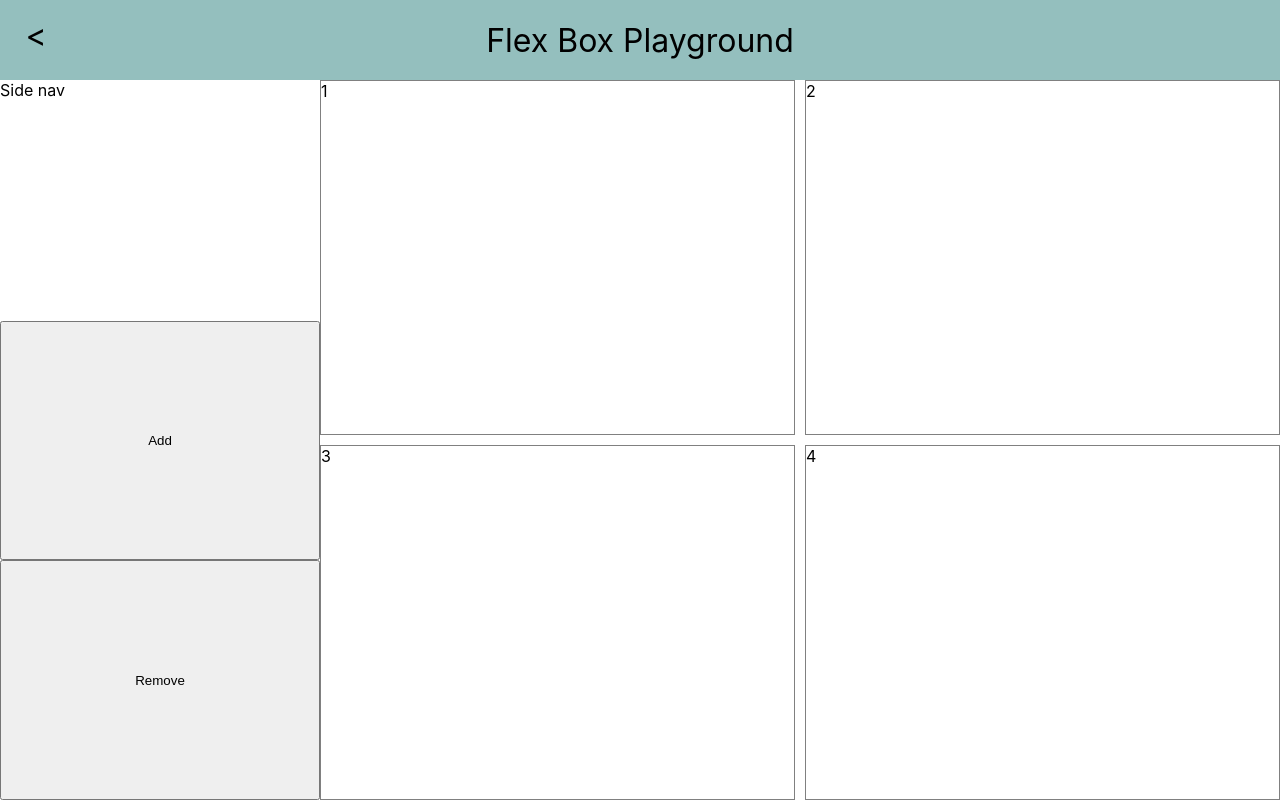
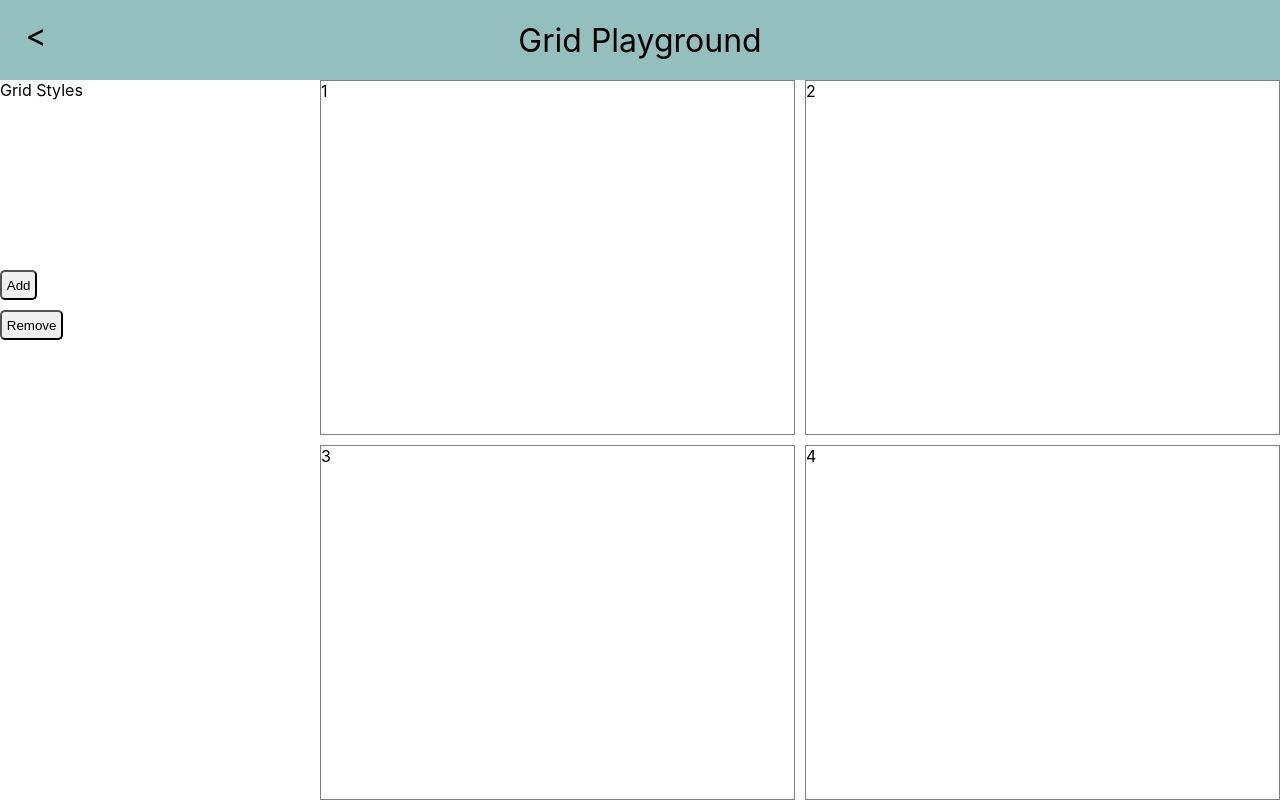
Before and after one commit to timbiles/flex-box, a React (Create React App) app: page / in a window 1280 px wide. Built offline with nearby package versions, Linux system fonts and the light colour scheme.

Commit message:
random changes

```diff
--- a/src/App.js
+++ b/src/App.js
@@ -9,7 +9,7 @@ import './App.scss';
 class App extends Component {
   state = {
     flex: false,
-    title: 'Flex Box Playground'
+    title: 'Grid Playground'
   };
   render() {
     const { flex, title } = this.state;
--- a/src/Components/grid.js
+++ b/src/Components/grid.js
@@ -1,5 +1,6 @@
 import React, { Component } from 'react';
 import { Grid, SideNav, Main, Cont } from '../styles/gridStyles';
+import {Btn} from '../styles/flex';
 
 class grid extends Component {
     state = {
@@ -23,9 +24,9 @@ class grid extends Component {
       <>
         <Grid>
           <SideNav>
-              Side nav
-            <button onClick={() => this.setState({number: number + 1})}>Add</button>
-            <button onClick={() => this.setState({number: number -1})}>Remove</button>
+              Grid Styles
+            <Btn grid onClick={() => this.setState({number: number + 1})}>Add</Btn>
+            <Btn grid onClick={() => this.setState({number: number -1})}>Remove</Btn>
           </SideNav>
           <Main>
             {this.gridLoop()}
--- a/src/styles/flex.js
+++ b/src/styles/flex.js
@@ -83,11 +83,19 @@ export const Btn = styled.button`
   width: max-content;
   padding: 1% 3%;
   margin: 0 5%;
+  border-radius: 5px;
 
   &:hover {
     background: #9cb8b8;
-    border-radius: 5px;
   }
+
+  &:focus {
+      outline: none;
+  }
+
+  ${props=> props.grid && css`
+        margin: 0;
+  `}
 `;
 
 export const Input = styled.input`
--- a/src/styles/gridStyles.js
+++ b/src/styles/gridStyles.js
@@ -7,16 +7,19 @@ export const Grid = styled.div`
 `;
 
 export const SideNav = styled.div`
-    display: grid;
-`
+  display: inline-grid;
+  grid-template-rows: 25% 30px 30px;
+  grid-template-columns: 0.5fr;
+  grid-row-gap: 10px;
+`;
 
 export const Main = styled.div`
-    height: 90vh;
-    display: grid;
-    grid-template-columns: repeat(2, 1fr);
-    grid-gap: 10px;
-`
+  height: 90vh;
+  display: grid;
+  grid-template-columns: 1fr 1fr;
+  grid-gap: 10px;
+`;
 
 export const Cont = styled.div`
-    border: 1px solid grey;
-`
+  border: 1px solid grey;
+`;
```
Also changed, not shown: src/Components/loop.js (added, +11 -0 lines).
